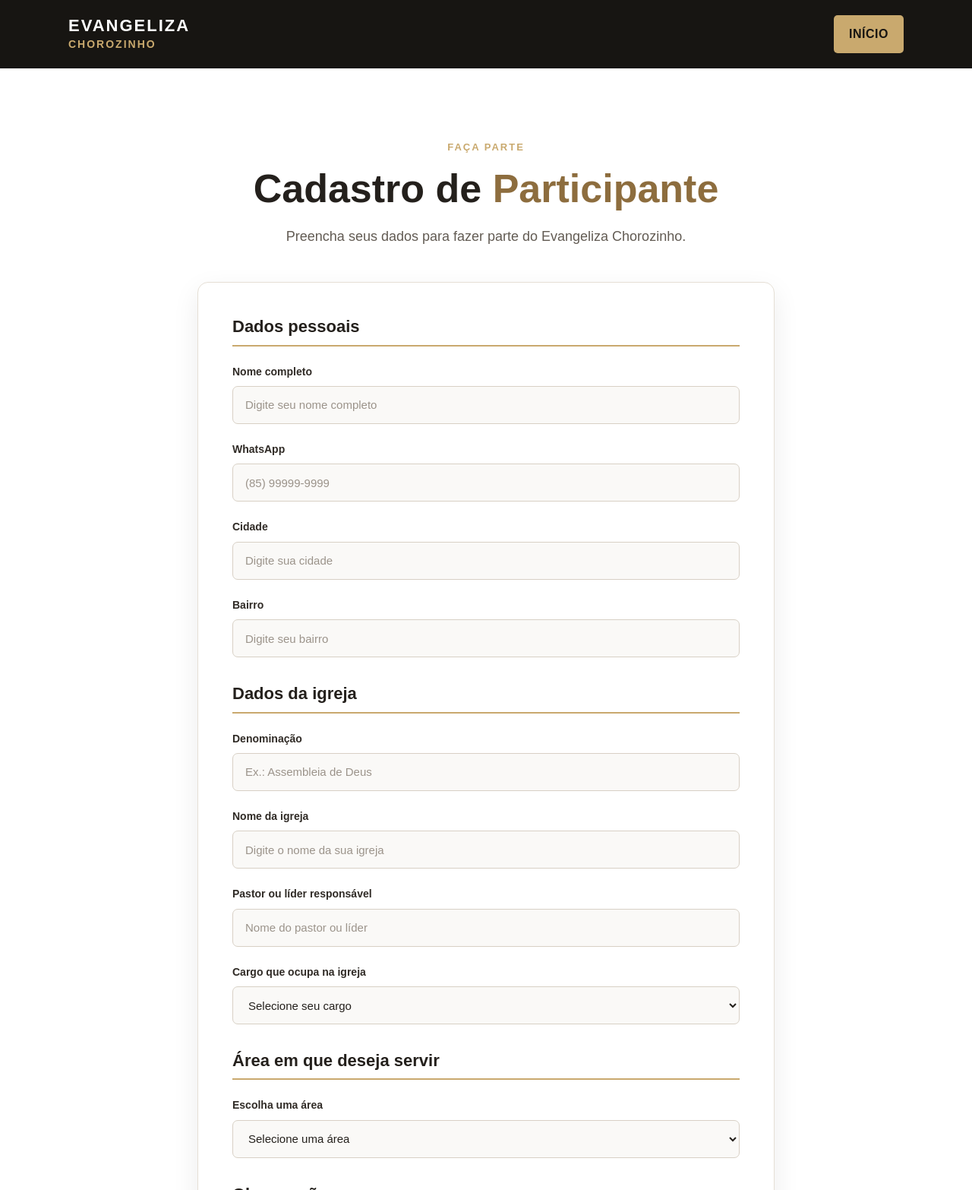
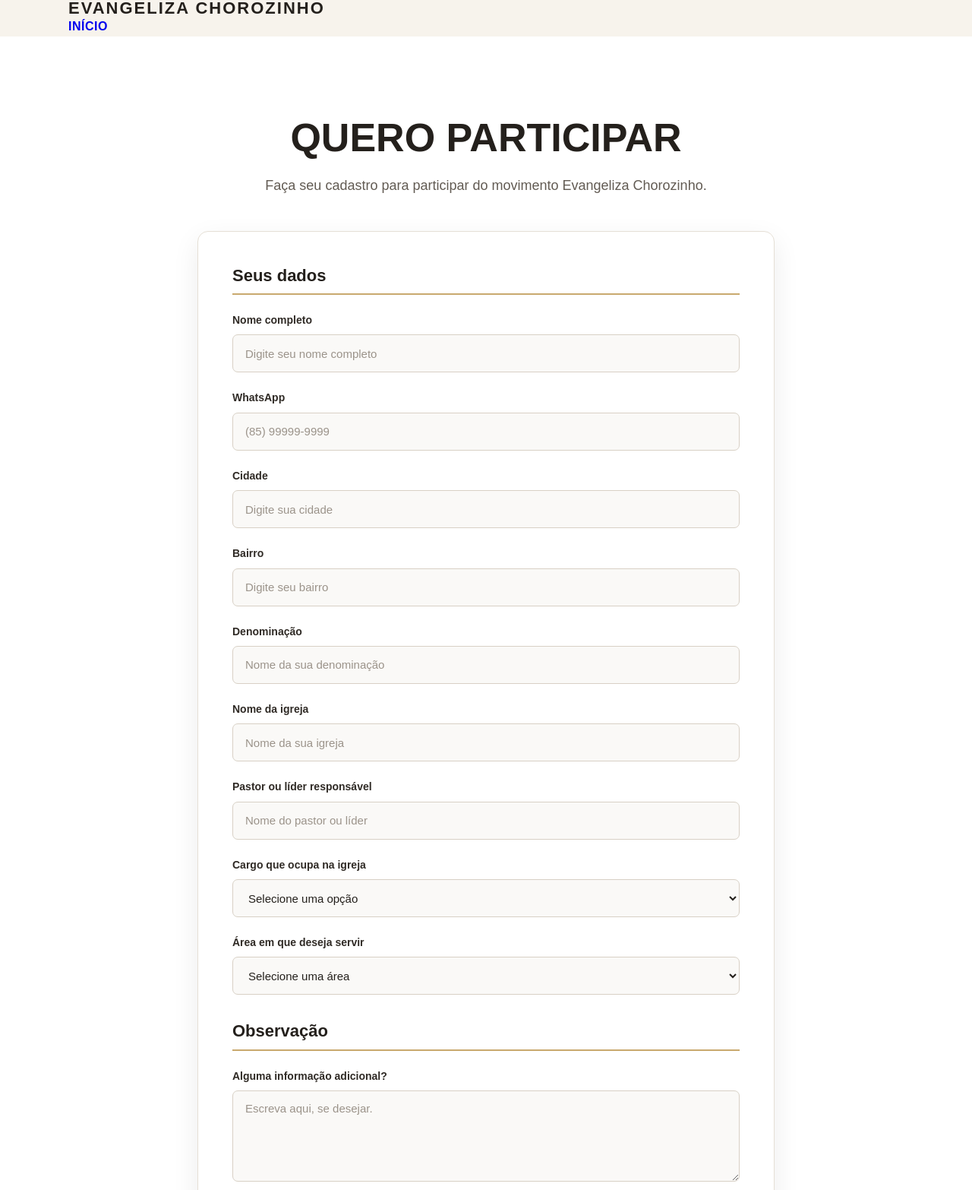
Before and after one commit to prdenilson/evangeliza-chorozinho, a plain HTML site: page cadastro.html in a window 1280 px wide. Shown: the top 1566 px of the page at 76% size. Drawn offline with Linux system fonts and the light colour scheme.

Commit message:
Refactor cadastro.html for improved structure and clarity

```diff
--- a/cadastro.html
+++ b/cadastro.html
@@ -2,28 +2,40 @@
 <html lang="pt-BR">
 
 <head>
+
     <meta charset="UTF-8">
-    <meta name="viewport" content="width=device-width, initial-scale=1.0">
+
+    <meta
+        name="viewport"
+        content="width=device-width, initial-scale=1.0">
 
     <title>Cadastro | Evangeliza Chorozinho</title>
 
-    <link rel="stylesheet" href="css/style.css">
+    <link
+        rel="stylesheet"
+        href="css/style.css">
+
 </head>
+
 
 <body>
 
     <!-- CABEÇALHO -->
-    <header class="header">
 
-        <div class="container header-content">
+    <header>
+
+        <div class="container">
 
             <div class="logo">
-                EVANGELIZA<br>
-                <span>CHOROZINHO</span>
+                EVANGELIZA CHOROZINHO
             </div>
 
-            <a href="index.html" class="btn btn-header">
+            <a
+                href="index.html"
+                class="btn btn-outline">
+
                 INÍCIO
+
             </a>
 
         </div>
@@ -32,35 +44,34 @@
 
 
     <!-- CONTEÚDO -->
+
     <main>
 
         <section class="about">
 
             <div class="container">
 
-                <span class="section-label">
-                    FAÇA PARTE
-                </span>
-
                 <h1>
-                    Cadastro de <strong>Participante</strong>
+                    QUERO PARTICIPAR
                 </h1>
 
                 <p>
-                    Preencha seus dados para fazer parte
-                    do Evangeliza Chorozinho.
+                    Faça seu cadastro para participar
+                    do movimento Evangeliza Chorozinho.
                 </p>
 
 
                 <!-- FORMULÁRIO -->
 
-                <form id="formCadastro" class="formulario">
+                <form
+                    id="formCadastro"
+                    class="formulario">
 
 
-                    <!-- DADOS PESSOAIS -->
+                    <!-- NOME -->
 
                     <h2 class="form-titulo">
-                        Dados pessoais
+                        Seus dados
                     </h2>
 
 
@@ -74,11 +85,13 @@
                             type="text"
                             id="nome"
                             name="nome"
-                            placeholder="Digite seu nome completo"
-                            required>
+                            required
+                            placeholder="Digite seu nome completo">
 
                     </div>
 
+
+                    <!-- WHATSAPP -->
 
                     <div class="campo">
 
@@ -90,11 +103,13 @@
                             type="tel"
                             id="whatsapp"
                             name="whatsapp"
-                            placeholder="(85) 99999-9999"
-                            required>
+                            required
+                            placeholder="(85) 99999-9999">
 
                     </div>
 
+
+                    <!-- CIDADE -->
 
                     <div class="campo">
 
@@ -106,11 +121,13 @@
                             type="text"
                             id="cidade"
                             name="cidade"
-                            placeholder="Digite sua cidade"
-                            required>
+                            required
+                            placeholder="Digite sua cidade">
 
                     </div>
 
+
+                    <!-- BAIRRO -->
 
                     <div class="campo">
 
@@ -122,18 +139,13 @@
                             type="text"
                             id="bairro"
                             name="bairro"
-                            placeholder="Digite seu bairro"
-                            required>
+                            required
+                            placeholder="Digite seu bairro">
 
                     </div>
 
 
-                    <!-- DADOS DA IGREJA -->
-
-                    <h2 class="form-titulo">
-                        Dados da igreja
-                    </h2>
-
+                    <!-- DENOMINAÇÃO -->
 
                     <div class="campo">
 
@@ -145,11 +157,13 @@
                             type="text"
                             id="denominacao"
                             name="denominacao"
-                            placeholder="Ex.: Assembleia de Deus"
-                            required>
+                            required
+                            placeholder="Nome da sua denominação">
 
                     </div>
 
+
+                    <!-- IGREJA -->
 
                     <div class="campo">
 
@@ -161,11 +175,13 @@
                             type="text"
                             id="igreja"
                             name="igreja"
-                            placeholder="Digite o nome da sua igreja"
-                            required>
+                            required
+                            placeholder="Nome da sua igreja">
 
                     </div>
 
+
+                    <!-- LÍDER -->
 
                     <div class="campo">
 
@@ -177,11 +193,13 @@
                             type="text"
                             id="lider"
                             name="lider"
-                            placeholder="Nome do pastor ou líder"
-                            required>
+                            required
+                            placeholder="Nome do pastor ou líder">
 
                     </div>
 
+
+                    <!-- CARGO -->
 
                     <div class="campo">
 
@@ -195,7 +213,7 @@
                             required>
 
                             <option value="">
-                                Selecione seu cargo
+                                Selecione uma opção
                             </option>
 
                             <option value="Membro(a)">
@@ -231,17 +249,12 @@
                     </div>
 
 
-                    <!-- ÁREA DE SERVIÇO -->
-
-                    <h2 class="form-titulo">
-                        Área em que deseja servir
-                    </h2>
-
+                    <!-- ÁREA -->
 
                     <div class="campo">
 
                         <label for="area">
-                            Escolha uma área
+                            Área em que deseja servir
                         </label>
 
                         <select
@@ -343,9 +356,9 @@
     </footer>
 
 
-  <!-- SCRIPT -->
+    <!-- JAVASCRIPT -->
 
-<script src="js/cadastro.js"></script>
+    <script src="js/cadastro.js"></script>
 
 </body>
 
```
